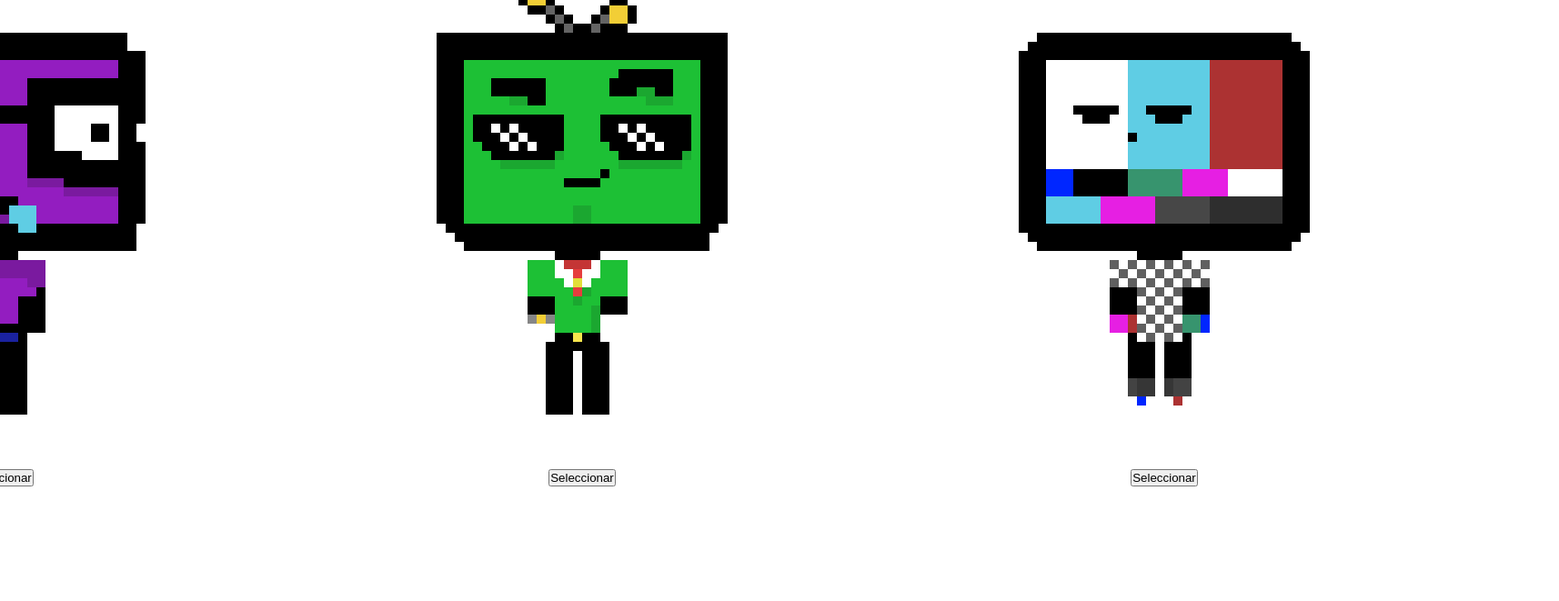
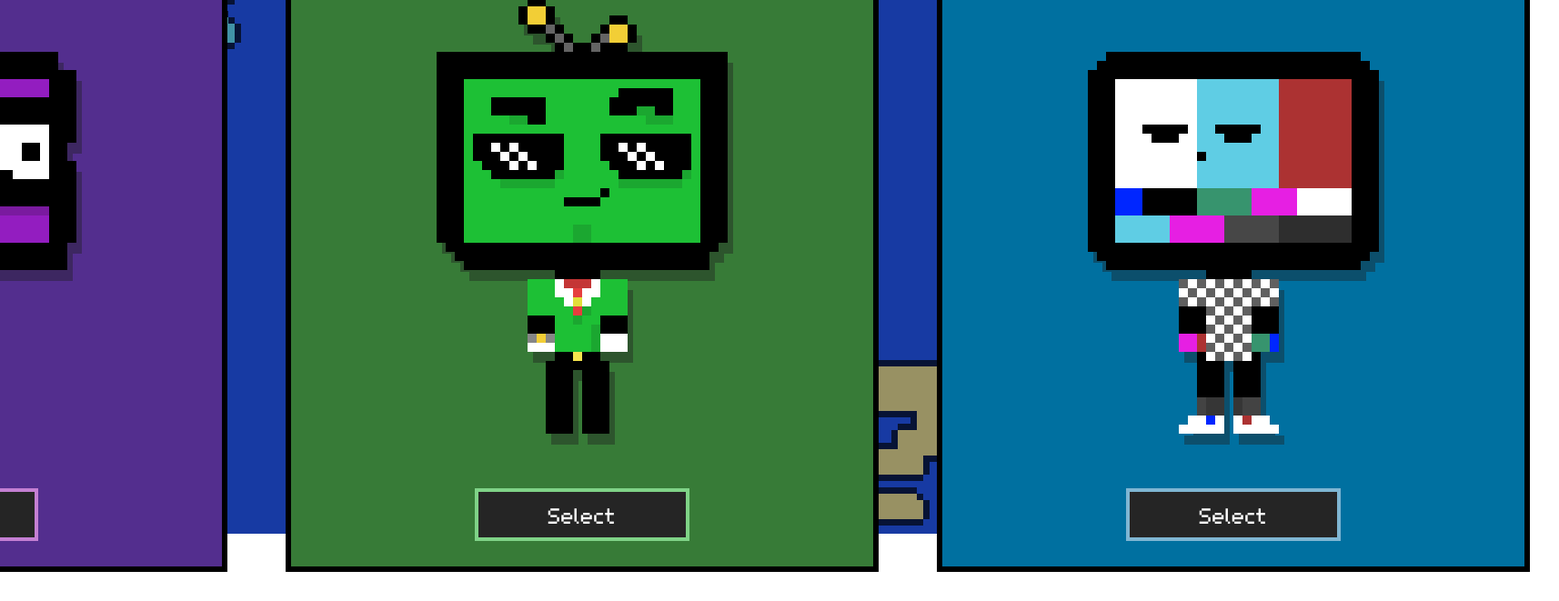
Before and after one commit to moises-pacheco/who-knows-more, a React (Vite) app: page / in a window 1280 px wide. Shown: the part 213-874 px from the top of the page at 91% size, 1714 px wide, since content can reach past the window. Before the commit the page ends 800 px from the top, so only its background shows below. Built offline with nearby package versions, Linux system fonts and the light colour scheme.

Commit message:
Creación de la interfaz para la selección de personajes

```diff
--- a/src/App.tsx
+++ b/src/App.tsx
@@ -4,7 +4,7 @@ import './App.css'
 import { Preguntas } from "./ts/Preguntas";
 import UiGameplay from "./components/UIGameplay";
 import { Grupo } from "./ts/Grupo";
-import UISeleccionDePersonaje from "./components/UiSeleccionDePersonaje";
+import UISeleccionDePersonaje from "./components/UISeleccionDePersonaje";
 
 
 const preguntasDTO = await obtenerPreguntas("../src/json/preguntas.json");
--- a/src/components/UISeleccionDePersonaje.tsx
+++ b/src/components/UISeleccionDePersonaje.tsx
@@ -5,27 +5,34 @@ import fabian from "../characters/Fabian.gif";
 import junior from "../characters/Junior.gif";
 import analogBoy from "../characters/Analog_Boy.gif";
 
+// CLASES
+
+import { Grupo } from "../ts/Grupo";
+
 function UISeleccionDePersonaje() {
     return (
         <>
             <div className="contenedor">
+                <h1 className="seleccion-personaje-h1">
+                    <span className="resaltar-grupo">GROUP 1:</span> SELECT YOUR CHARACTER
+                </h1>
                 <div className="seleccion">
 
-                    <div className="personaje">
+                    <div className="personaje fabian">
                         <h1>Fabian</h1>
                         <img src={fabian} alt="" />
-                        <button>Seleccionar</button>
+                        <button>Select</button>
                     </div>
 
-                    <div className="personaje">
+                    <div className="personaje junior">
                         <h1>Junior</h1>
                         <img src={junior} alt="" />
-                        <button>Seleccionar</button>
+                        <button>Select</button>
                     </div>
-                    <div className="personaje">
+                    <div className="personaje analog_boy">
                         <h1>Analog Boy</h1>
                         <img src={analogBoy} alt="" />
-                        <button>Seleccionar</button>
+                        <button>Select</button>
                     </div>
 
                 </div>
--- a/src/styles/UIGameplay.css
+++ b/src/styles/UIGameplay.css
@@ -61,7 +61,7 @@
     padding: .4em;
     margin-top: .8em;
     margin-bottom: .8em;
-    font-family: 'Press Start 2P', system-ui;;
+    font-family: 'Press Start 2P', system-ui;
     box-shadow: .2em .2em 0 rgb(30, 0, 85);
 }
 
--- a/src/styles/UISeleccionDePersonaje.css
+++ b/src/styles/UISeleccionDePersonaje.css
@@ -4,13 +4,31 @@
     box-sizing: border-box;
 }
 
+@font-face {
+    font-family: 'm5x7';
+    src: url('../fonts/m5x7.ttf');
+}
 
 .contenedor{
     width: 100vw;
     height: 100vh;
     display: flex;
+    flex-direction: column;
     align-items: center;
     justify-content: center;
+    background: url("../img/backgrounds/fondo_preguntas_multi.gif");
+}
+
+.seleccion-personaje-h1{
+    color: white;
+    font-family: 'Press Start 2P';
+    margin-bottom: .8em;
+    background-color: black;
+    padding: .6em .6em;
+}
+
+.resaltar-grupo{
+    color: rgb(248, 248, 87);
 }
 
 .seleccion{
@@ -23,4 +41,57 @@
     flex-direction: column;
     align-items: center;
     justify-content: center;
+    border: 6px solid black;
+    padding: 1.8em 0;
+    margin: 2em;
+    background-color: rgb(83, 46, 142);
 }
+
+.personaje h1{
+    font-family: 'Press Start 2P';
+    font-size: 1.4em;
+    color: rgb(255, 255, 255);
+    filter: drop-shadow(.2em .2em 0 rgb(29, 29, 29));
+}
+
+.personaje button{
+    font-family: 'm5x7';
+    font-size: 2.4em;
+    padding: .2em 2em;
+    border: 2px solid white;
+    color: white;
+    background-color: rgb(37, 37, 37);
+    transition: .4s ease-in-out;
+    cursor: pointer;
+}
+
+.personaje button:hover{
+    background-color: rgb(66, 66, 66);
+}
+
+.fabian button{
+    border: 4px solid rgb(196, 127, 211);
+}
+
+.junior button{
+    border: 4px solid rgb(127, 211, 135);
+}
+
+.junior{
+    background-color: rgb(55, 123, 55);
+}
+
+.analog_boy button{
+    border: 4px solid rgb(127, 182, 211);
+}
+
+.analog_boy{
+    background-color: rgb(0, 112, 160);
+}
+
+
+
+
+.personaje img{
+    filter: drop-shadow(.4em .8em rgba(29, 29, 29, 0.4));
+}
```
Also changed, not shown: src/img/backgrounds/fondo_preguntas_multi.gif (added).
